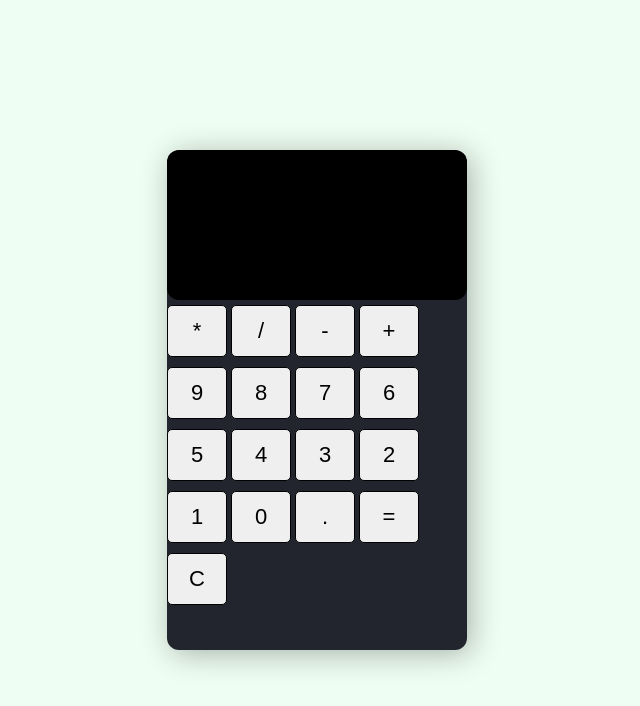
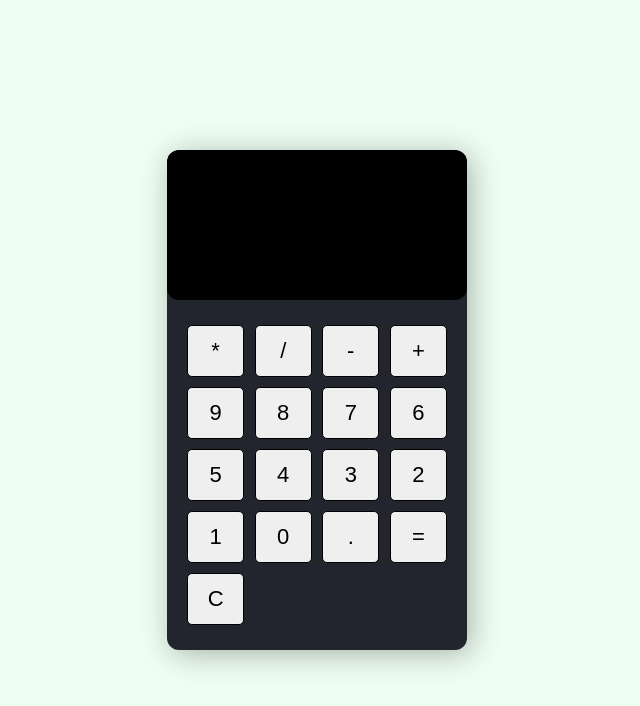
Before and after one commit to fmfahath/calculator, a plain HTML site: page index.html in a window 1280 px wide. Shown: the whole page, without its empty margins (323-963 px from the left). Drawn offline with Linux system fonts and the light colour scheme.

Commit message:
css : calculation button designed : phase 2

```diff
--- a/style.css
+++ b/style.css
@@ -36,6 +36,13 @@ form input{
     pointer-events: none;
 }
 
+.buttons{
+    display: flex;
+    flex-wrap: wrap;
+    justify-content: space-between;
+    padding: 20px;
+}
+
 button{
     flex: 0 0 22%;
     margin: 5px 0;
```
